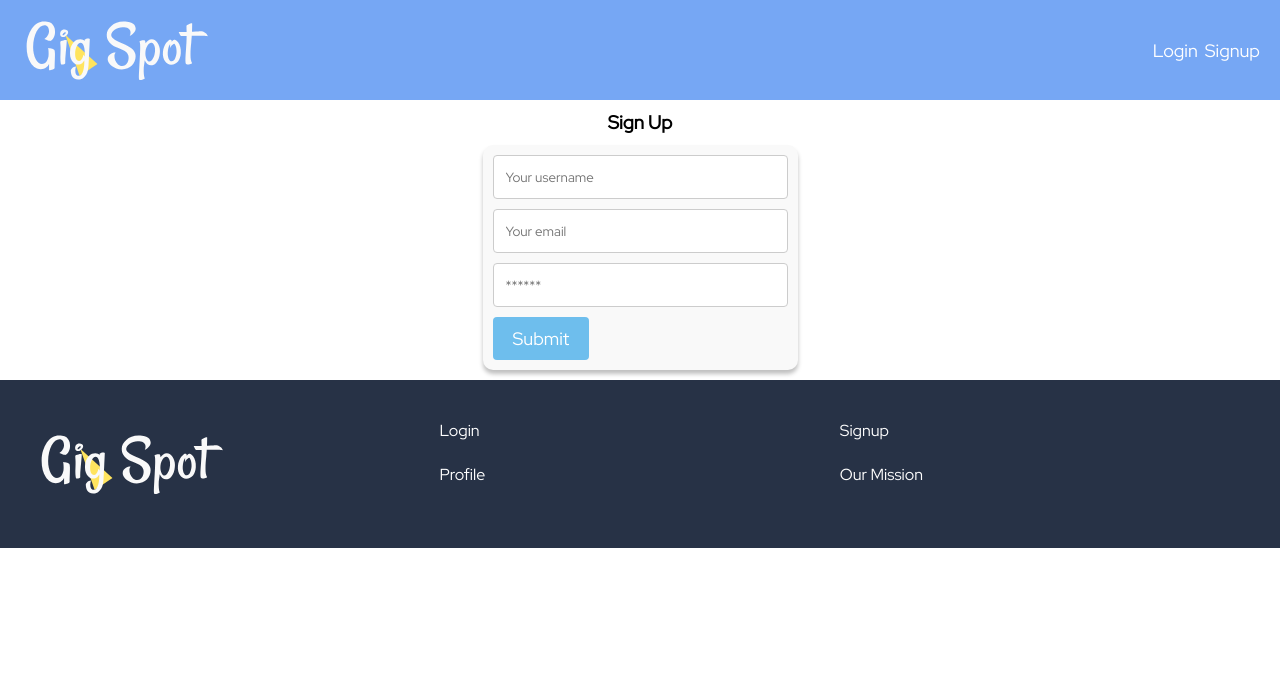
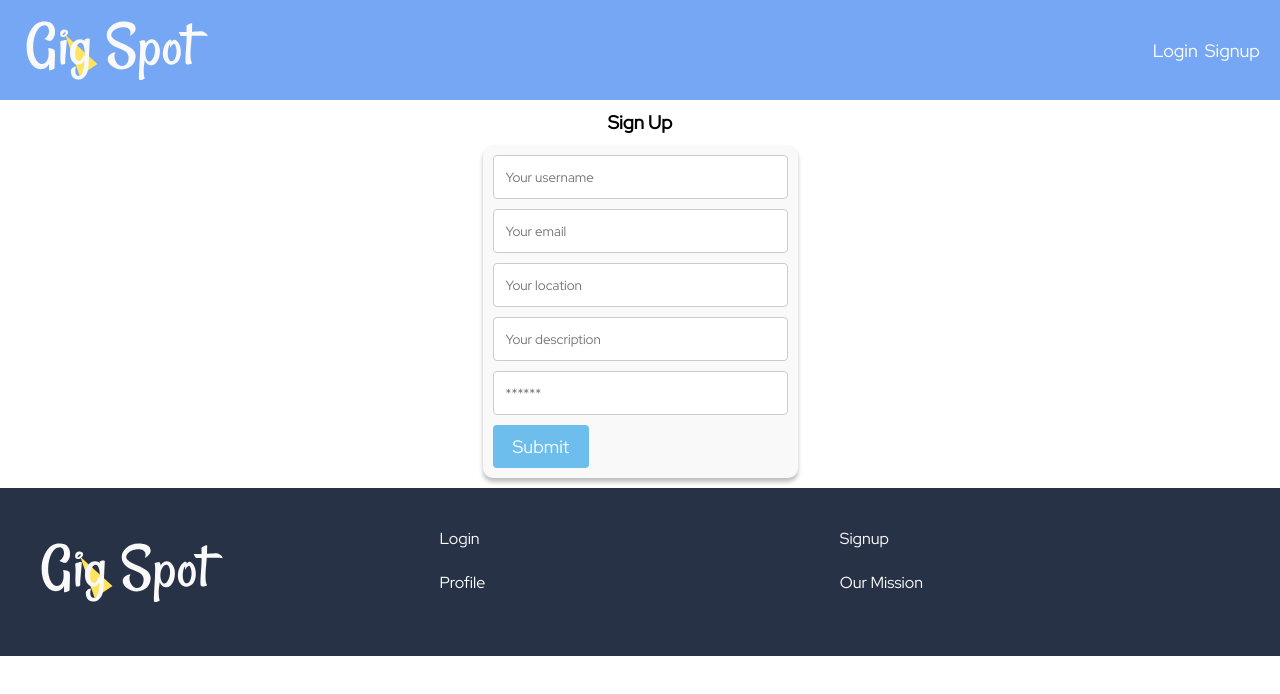
Before and after one commit to ekerseyc/gigspot, a React (Create React App) app in the folder client/: page /signup in a window 1280 px wide. Shown: the top 694 px of the page. Built offline with nearby package versions, Linux system fonts and the light colour scheme.

Commit message:
updated js

```diff
--- a/client/src/components/SearchForm/index.js
+++ b/client/src/components/SearchForm/index.js
@@ -1,5 +1,5 @@
-import React, { useState, useEffect } from 'react';
-import styled from 'styled-components';
+import React, { useState, useEffect } from "react";
+import styled from "styled-components";
 
 // styled const
 const H2 = styled.h2`
@@ -20,7 +20,7 @@ padding: 10px;
 `;
 
 const SearchDiv = styled.div`
-background: #F9F9F9;
+  background: #f9f9f9;
   box-shadow: 0px 4px 4px rgba(0, 0, 0, 0.25);
   border-radius: 10px;
   width: 50%;
@@ -38,7 +38,7 @@ const SearchInput = styled.input`
 `;
 
 const SearchBtn = styled.button`
-  background: #6EBEED;
+  background: #6ebeed;
   font-size: large;
   color: white;
   padding: 10px 20px;
@@ -49,9 +49,9 @@ const SearchBtn = styled.button`
   &:focus {
     background: white;
     font-size: large;
-  color: #6EBEED;
+    color: #6ebeed;
     padding: 10px 20px;
-  border: 1px solid #6EBEED;
+    border: 1px solid #6ebeed;
     border-radius: 4px;
     margin-top: 10px;
     float: right;
@@ -70,7 +70,6 @@ function SearchForm({ posts, setFilteredPosts }) {
   // Set state for the search result and the search query
   const [input, setInput] = useState([]);
 
-
   // Handler for what happens when the search form is submitted
   const handleFormSubmit = (event) => {
     event.preventDefault();
@@ -78,27 +77,35 @@ function SearchForm({ posts, setFilteredPosts }) {
 
     if (input === "") {
       setFilteredPosts(posts);
-      return
+      return;
     }
 
     // Filter posts by the category that is input in the search bar
-    console.log(posts.filter(post => post.category.toLowerCase() === input.toLowerCase()))
-    setFilteredPosts(posts.filter(post => post.category.toLowerCase() === input.toLowerCase()));
-  }
+    console.log(
+      posts.filter(
+        (post) => post.category.toLowerCase() === input.toLowerCase()
+      )
+    );
+    setFilteredPosts(
+      posts.filter(
+        (post) => post.category.toLowerCase() === input.toLowerCase()
+      )
+    );
+  };
 
   return (
     <>
-      <H2 className='searchH2'>Find your next gig in the Carolinas!</H2>
+      <H2 className="searchH2">Find your next gig in the Carolinas!</H2>
       <SearchWrapper>
-    <SearchDiv className='searchBox'>
+        <SearchDiv className="searchBox">
           <H3>I'm looking for...</H3>
-      <form className='searchForm'>
+          <form className="searchForm">
             <SearchInput
               value={input}
               name="category"
               onChange={(event) => setInput(event.target.value)}
               type="text"
-          placeholder="Search"
+              placeholder="Search by Category"
             />
             <SearchBtn type="button" onClick={handleFormSubmit}>
               Submit
--- a/client/src/components/SearchList/index.js
+++ b/client/src/components/SearchList/index.js
@@ -78,7 +78,7 @@ const SearchList = ({ posts }) => {
   }
   return (
     <>
-      <div>
+      <div className="wrapper">
         <PostWrapper>
           {posts &&
             posts.map((post) => (
@@ -101,6 +101,7 @@ const SearchList = ({ posts }) => {
               </PostDiv>
             ))}
         </PostWrapper>
+        <div className="push"></div>
       </div>
     </>
   );
--- a/client/src/index.css
+++ b/client/src/index.css
@@ -1,14 +1,15 @@
-@import url('https://fonts.googleapis.com/css2?family=Red+Hat+Display:ital,wght@0,300;0,400;1,300;1,400&display=swap');
+@import url("https://fonts.googleapis.com/css2?family=Red+Hat+Display:ital,wght@0,300;0,400;1,300;1,400&display=swap");
 
-html, * {
+html,
+* {
   margin: 0;
   padding: 0;
   box-sizing: border-box;
-  font-family: 'Red Hat Display', sans-serif;
+  font-family: "Red Hat Display", sans-serif;
 }
 
 .header {
-  background-color: #76A7F4;
+  background-color: #76a7f4;
   text-align: right;
   width: 100%;
   height: 100px;
@@ -18,22 +19,24 @@ html, * {
   align-items: center;
 }
 
-header, footer a {
+header,
+footer a {
   color: white;
   text-decoration: none;
 }
 
-header, footer a:hover {
-  color: #FFE45E;
+header,
+footer a:hover {
+  color: #ffe45e;
 }
 
 .logo {
-  display:flex;
+  display: flex;
   padding-left: 10px;
 }
 
 .btn-primary {
-  background: #6EBEED;
+  background: #6ebeed;
   border-radius: 5px;
   font-size: x-large;
   border: 1px solid white;
@@ -47,8 +50,8 @@ header, footer a:hover {
   background: white;
   border-radius: 5px;
   font-size: x-large;
-  border: 1px solid #6EBEED;
-  color: #6EBEED;
+  border: 1px solid #6ebeed;
+  color: #6ebeed;
   margin: 0 1em;
   padding: 0.25em 1em;
   text-decoration: none;
@@ -67,6 +70,10 @@ color: white;
   text-align: left;
   display: grid;
   grid-template-columns: 33.3% auto;
+}
+
+.wrapper {
+  min-height: 100%;
 }
 
 footer ul {
--- a/client/src/pages/Signup.js
+++ b/client/src/pages/Signup.js
@@ -1,10 +1,10 @@
-import React, { useState } from 'react';
-import { Link } from 'react-router-dom';
-import styled from 'styled-components';
-import { useMutation } from '@apollo/client';
-import { ADD_USER } from '../utils/mutations';
+import React, { useState } from "react";
+import { Link } from "react-router-dom";
+import styled from "styled-components";
+import { useMutation } from "@apollo/client";
+import { ADD_USER } from "../utils/mutations";
 
-import Auth from '../utils/auth';
+import Auth from "../utils/auth";
 
 // styled const
 const SignUpWrapper = styled.div`
@@ -15,7 +15,7 @@ padding: 10px;
 `;
 
 const SignUpDiv = styled.div`
-background: #F9F9F9;
+  background: #f9f9f9;
   box-shadow: 0px 4px 4px rgba(0, 0, 0, 0.25);
   border-radius: 10px;
   width: 25%;
@@ -28,7 +28,7 @@ text-align: center;
   padding-top: 10px;
 `;
 
-const UserInput = styled.input`
+const StyledInput = styled.input`
   width: 100%;
   padding: 12px;
   border: 1px solid #ccc;
@@ -36,26 +36,8 @@ width: 100%;
   resize: vertical;
 `;
 
-const EmailInput = styled.input`
-width: 100%;
-  padding: 12px;
-  border: 1px solid #ccc;
-  border-radius: 4px;
-  resize: vertical;
-  margin-top: 10px;
-`;
-
-const PasswordInput = styled.input`
-width: 100%;
-  padding: 12px;
-  border: 1px solid #ccc;
-  border-radius: 4px;
-  resize: vertical;
-  margin-top: 10px;
-`;
-
 const SignUpBtn = styled.button`
-background: #6EBEED;
+  background: #6ebeed;
   font-size: large;
   color: white;
   padding: 10px 20px;
@@ -66,9 +48,11 @@ background: #6EBEED;
 
 const Signup = () => {
   const [formState, setFormState] = useState({
-    username: '',
-    email: '',
-    password: '',
+    username: "",
+    email: "",
+    password: "",
+    location: "",
+    description: "",
   });
   const [addUser, { error, data }] = useMutation(ADD_USER);
 
@@ -99,37 +83,50 @@ const Signup = () => {
     if (data) {
       return (
         <p>
-        Success! You may now head{' '}
-        <Link to="/">back to the homepage.</Link>
+          Success! You may now head <Link to="/">back to the homepage.</Link>
         </p>
-      )
+      );
     }
     return (
       <form onSubmit={handleFormSubmit}>
-        <UserInput
+        <div style={{ display: "flex", gap: "10px", flexDirection: "column" }}>
+          <StyledInput
             placeholder="Your username"
             name="username"
             type="text"
             value={formState.name}
             onChange={handleChange}
           />
-        <EmailInput
+          <StyledInput
             placeholder="Your email"
             name="email"
             type="email"
             value={formState.email}
             onChange={handleChange}
           />
-        <PasswordInput
+          <StyledInput
+            placeholder="Your location"
+            name="location"
+            type="text"
+            value={formState.location}
+            onChange={handleChange}
+          />
+          <StyledInput
+            placeholder="Your description"
+            name="description"
+            type="text"
+            value={formState.description}
+            onChange={handleChange}
+          />
+          <StyledInput
             placeholder="******"
             name="password"
             type="password"
             value={formState.password}
             onChange={handleChange}
           />
-        <SignUpBtn type="submit">
-          Submit
-        </SignUpBtn>
+        </div>
+        <SignUpBtn type="submit">Submit</SignUpBtn>
       </form>
     );
   };
--- a/client/src/utils/mutations.js
+++ b/client/src/utils/mutations.js
@@ -17,22 +17,22 @@ export const ADD_USER = gql`
     $username: String!
     $email: String!
     $password: String!
-    # $location: String
-    # $description: String
+    $location: String
+    $description: String
   ) {
     addUser(
       username: $username
       email: $email
       password: $password
-      #location: $location
-      #description: $description
+      location: $location
+      description: $description
     ) {
       token
       user {
         _id
         username
-        #location
-        #description
+        location
+        description
       }
     }
   }
```
Also changed, not shown: client/src/components/Footer/index.js (+17 -11 lines), 2 other files (tests, documents, lock files or other folders). Lines whose indentation alone changed are shown as unchanged.
